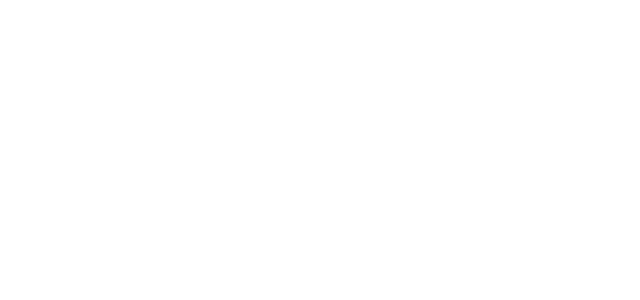
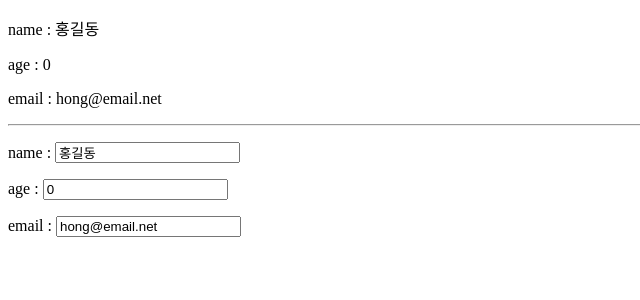
Before and after one commit to jnhk123/momjobgo-vue-15, a Vue app: page / in a window 1280 px wide. Shown: the top 300 px of the page, without its empty margins (0-640 px from the left). Built offline with nearby package versions, Linux system fonts and the light colour scheme.

Commit message:
provide-inject

```diff
--- a/src/App.vue
+++ b/src/App.vue
@@ -1,20 +1,43 @@
 <template>
-  <div id="app"></div>
+  <div id="app">
+    <PannelView></PannelView>
+    <FormView></FormView>
+  </div>
 </template>
 
 <script>
+import PannelView from "./views/PannelView.vue";
+import FormView from "./views/FormView.vue";
+
 export default {
-  components: {},
+  components: {
+    PannelView,
+    FormView,
+  },
+
+  data() {
+    return {
+      form: {
+        name: "홍길동",
+        age: 0,
+        email: "hong@email.net",
+      },
+    };
+  },
+
+  methods: {
+    changeForm(name, value) {
+      this.form[name] = value;
+    },
+  },
+
+  provide() {
+    return {
+      form: this.form,
+      changeForm: this.changeForm,
+    };
+  },
 };
 </script>
 
-<style scoped>
-#app {
-  font-family: Avenir, Helvetica, Arial, sans-serif;
-  -webkit-font-smoothing: antialiased;
-  -moz-osx-font-smoothing: grayscale;
-  text-align: center;
-  color: #2c3e50;
-  margin-top: 60px;
-}
-</style>
+<style scoped></style>
--- /dev/null
+++ b/src/views/FormView.vue
@@ -0,0 +1,18 @@
+<template>
+  <div>
+    <hr />
+    <InputView></InputView>
+  </div>
+</template>
+
+<script>
+import InputView from "./InputView.vue";
+
+export default {
+  components: {
+    InputView,
+  },
+};
+</script>
+
+<style></style>
--- /dev/null
+++ b/src/views/InputView.vue
@@ -0,0 +1,37 @@
+<template>
+  <div>
+    <p>
+      name :
+      <input type="text" name="name" :value="form.name" @input="changeInput" />
+    </p>
+    <p>
+      age :
+      <input type="number" name="age" :value="form.age" @input="changeInput" />
+    </p>
+    <p>
+      email :
+      <input
+        type="text"
+        name="email"
+        :value="form.email"
+        @input="changeInput"
+      />
+    </p>
+  </div>
+</template>
+
+<script>
+export default {
+  inject: ["form", "changeForm"],
+
+  methods: {
+    changeInput(e) {
+      const name = e.target.name;
+      const value = e.target.value;
+      this.changeForm(name, value);
+    },
+  },
+};
+</script>
+
+<style></style>
--- /dev/null
+++ b/src/views/PannelView.vue
@@ -0,0 +1,15 @@
+<template>
+  <div>
+    <p>name : {{ form.name }}</p>
+    <p>age : {{ form.age }}</p>
+    <p>email : {{ form.email }}</p>
+  </div>
+</template>
+
+<script>
+export default {
+  inject: ["form"],
+};
+</script>
+
+<style></style>
```
